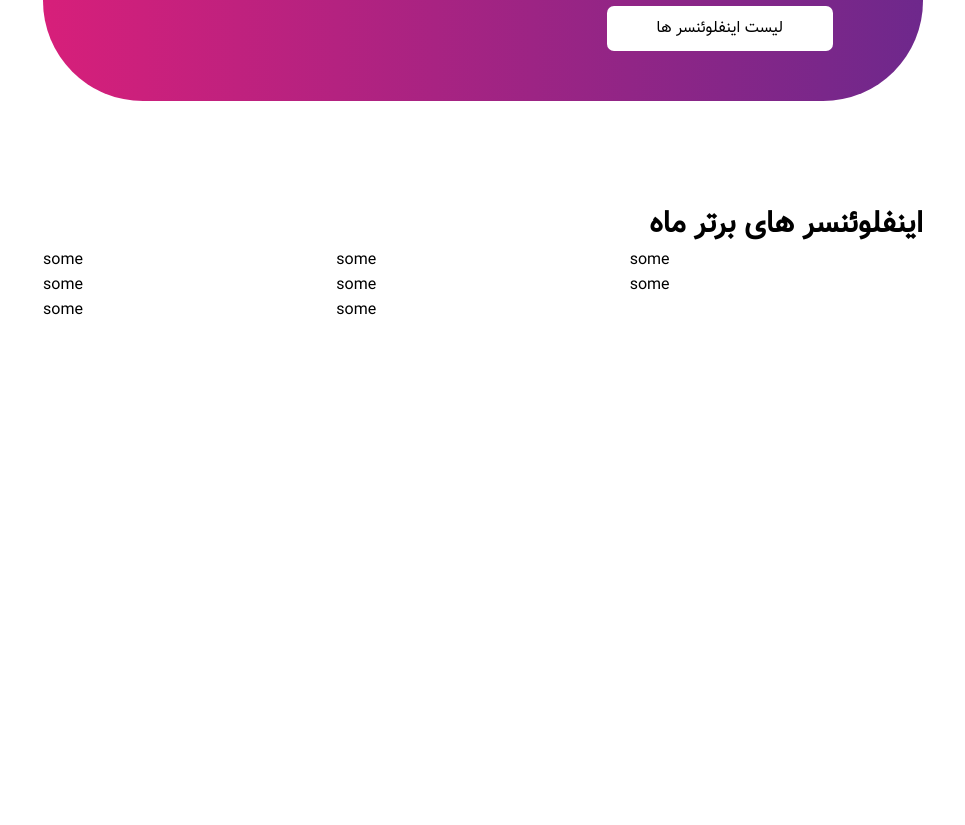
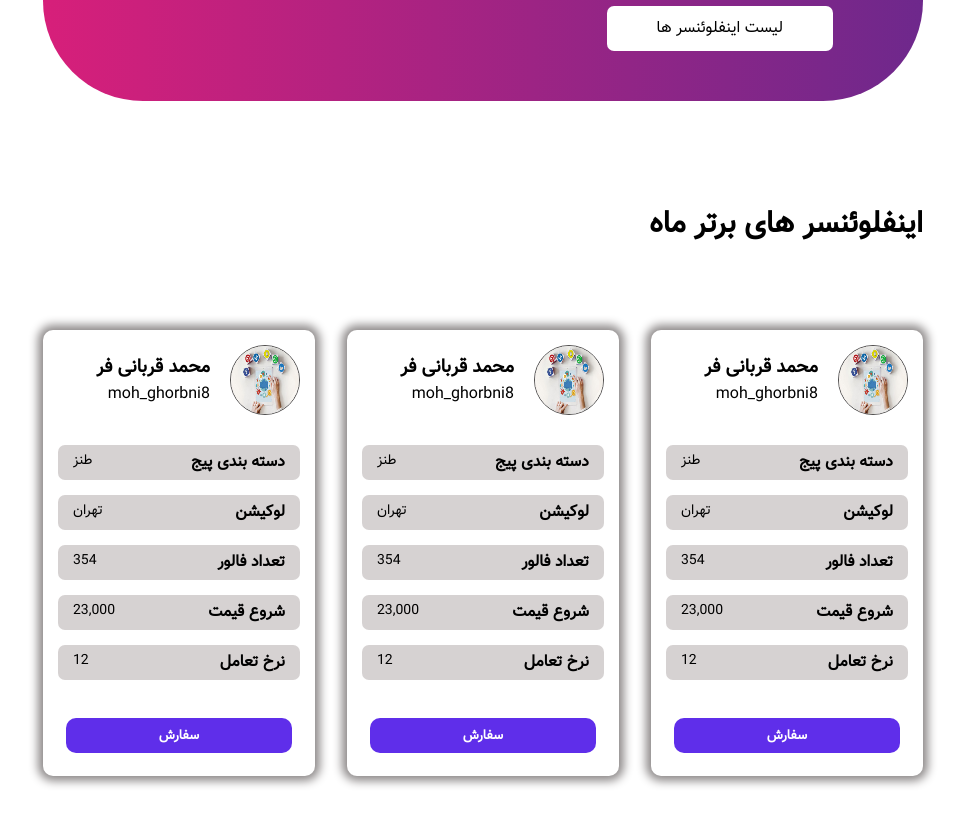
Before and after one commit to Alivolley/jaryan, a React (Create React App) app: page / in a window 1280 px wide. Shown: the part 581-1406 px from the top of the page, without its empty margins (157-1122 px from the left). Before the commit the page ends 904 px from the top, so only its background shows below. Built offline with nearby package versions, Linux system fonts and the light colour scheme.

Commit message:
home page finished

```diff
--- /dev/null
+++ b/src/components/CardItem/CardItem.css
@@ -0,0 +1,16 @@
+.cardItem {
+   direction: rtl;
+   display: flex;
+   justify-content: space-between;
+   background-color: rgb(214, 210, 210);
+   padding: 0.5rem 1.5rem;
+   border-radius: 0.7rem;
+}
+
+.cardItem-lable {
+   font-weight: 700;
+}
+
+.cardItem-answer {
+   font-size: 1.4rem;
+}
--- /dev/null
+++ b/src/components/CardItem/CardItem.jsx
@@ -0,0 +1,13 @@
+import React from "react";
+import "./CardItem.css";
+
+const CardItem = ({ lable, answer }) => {
+   return (
+      <div className="cardItem">
+         <p className="cardItem-lable">{lable}</p>
+         <p className="cardItem-answer">{answer}</p>
+      </div>
+   );
+};
+
+export default CardItem;
--- a/src/components/InfoCard/InfoCard.css
+++ b/src/components/InfoCard/InfoCard.css
@@ -0,0 +1,46 @@
+.card {
+   box-shadow: 0px 0px 10px 5px rgb(141, 137, 137);
+   border-radius: 1rem;
+   padding: 1.5rem;
+}
+
+.card-header {
+   direction: rtl;
+   display: flex;
+   gap: 2rem;
+   align-items: center;
+}
+
+.card-header__titles {
+}
+
+.card-header__name {
+}
+
+.card-header__id {
+}
+
+.card-header__image {
+   width: 7rem;
+   height: 7rem;
+   border: 1px solid rgb(78, 76, 76);
+   border-radius: 50%;
+}
+
+.card-body {
+   display: flex;
+   flex-direction: column;
+   gap: 1.5rem;
+   margin: 3rem 0;
+}
+
+.card-btn {
+   width: 100%;
+   font-weight: 700;
+   color: white;
+   border: none;
+   background-color: #5f2eea;
+   padding: 0.7rem 0;
+   border-radius: 1rem;
+   cursor: pointer;
+}
--- a/src/components/InfoCard/InfoCard.jsx
+++ b/src/components/InfoCard/InfoCard.jsx
@@ -1,11 +1,30 @@
-import { Grid } from "@mui/material";
+import { Grid, IconButton } from "@mui/material";
 import React from "react";
+import CardItem from "../CardItem/CardItem";
 import "./InfoCard.css";
 
-const InfoCard = () => {
+const InfoCard = ({ name, id, image, category, location, followers, price, interaction }) => {
    return (
       <Grid item md={4}>
-         some
+         <div className="card">
+            <div className="card-header">
+               <img src={image} className="card-header__image" alt="" />
+               <div className="card-header__titles">
+                  <h3 className="card-header__name">{name}</h3>
+                  <p className="card-header__id">{id}</p>
+               </div>
+            </div>
+            <div className="card-body">
+               <CardItem lable="دسته بندی پیج" answer={category} />
+               <CardItem lable="لوکیشن" answer={location} />
+               <CardItem lable="تعداد فالور" answer={followers} />
+               <CardItem lable="شروع قیمت" answer={price} />
+               <CardItem lable="نرخ تعامل" answer={interaction} />
+            </div>
+            <IconButton sx={{ width: "100%" }}>
+               <button className="card-btn">سفارش</button>
+            </IconButton>
+         </div>
       </Grid>
    );
 };
--- a/src/pages/Home/Home.jsx
+++ b/src/pages/Home/Home.jsx
@@ -4,6 +4,7 @@ import "./Home.css";
 import social1 from "./../../assets/images/social1.png";
 import { Link } from "react-router-dom";
 import InfoCard from "../../components/InfoCard/InfoCard";
+import social2 from "./../../assets/images/social2.jpg";
 
 const Home = () => {
    return (
@@ -24,15 +25,10 @@ const Home = () => {
             </Grid>
          </Grid>
          <h2 className="home-bests-title">اینفلوئنسر های برتر ماه</h2>
-         <Grid container className="home-bests-wrapper">
-            <InfoCard />
-            <InfoCard />
-            <InfoCard />
-            <InfoCard />
-            <InfoCard />
-            <InfoCard />
-            <InfoCard />
-            <InfoCard />
+         <Grid container className="home-bests-wrapper" spacing={4} sx={{ marginTop: "5rem", marginBottom: "15rem" }}>
+            <InfoCard name="محمد قربانی فر" id="moh_ghorbni8" image={social2} category="طنز" location="تهران" followers={354} price={"23,000"} interaction="12" />
+            <InfoCard name="محمد قربانی فر" id="moh_ghorbni8" image={social2} category="طنز" location="تهران" followers={354} price={"23,000"} interaction="12" />
+            <InfoCard name="محمد قربانی فر" id="moh_ghorbni8" image={social2} category="طنز" location="تهران" followers={354} price={"23,000"} interaction="12" />
          </Grid>
       </>
    );
--- /dev/null
+++ b/src/pages/Influencer/Influencer.jsx
@@ -0,0 +1,7 @@
+import React from "react";
+
+const Influencer = () => {
+   return <div></div>;
+};
+
+export default Influencer;
--- a/src/utils/routes.js
+++ b/src/utils/routes.js
@@ -1,5 +1,9 @@
 import Home from "../pages/Home/Home";
+import Influencer from "../pages/Influencer/Influencer";
 
-const routes = [{ path: "/", element: <Home /> }];
+const routes = [
+   { path: "/", element: <Home /> },
+   { path: "/influencers", element: <Influencer /> },
+];
 
 export default routes;
```
